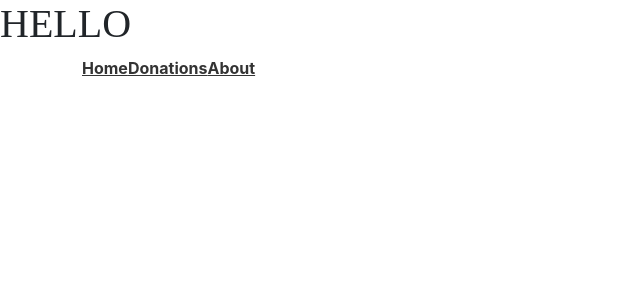
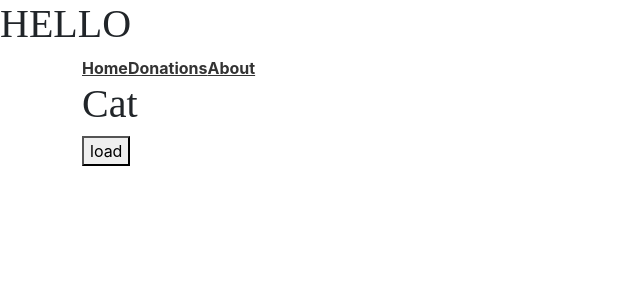
Before and after one commit to heg-web/labo-bfritscher, a Vue app: page /#/cat in a window 1280 px wide. Shown: the top 300 px of the page, without its empty margins (0-640 px from the left). Built offline with nearby package versions, Linux system fonts and the light colour scheme; a web font is replaced by a local one.

Commit message:
axios api demo

```diff
--- a/package.json
+++ b/package.json
@@ -13,6 +13,7 @@
   "dependencies": {
     "@fortawesome/fontawesome-free": "^6.6.0",
     "@popperjs/core": "^2.11.8",
+    "axios": "^1.7.8",
     "bootstrap": "^5.3.3",
     "bootswatch": "^5.3.3",
     "nanoid": "^5.0.8",
--- a/src/components/AppDonation.vue
+++ b/src/components/AppDonation.vue
@@ -30,4 +30,10 @@ export default {
     }
 };
 </script>
-<style></style>
+<style scoped>
+img {
+    width: 30px;
+    height: 30px;
+    margin-right: 10px;
+}
+</style>
--- a/src/router/index.js
+++ b/src/router/index.js
@@ -2,6 +2,7 @@ import { createRouter, createWebHashHistory } from "vue-router";
 import HomeView from "../views/HomeView.vue";
 import AboutView from "../views/AboutView.vue";
 import DonationsView from "../views/DonationsView.vue";
+import CatView from "../views/CatView.vue";
 
 const router = createRouter({
     history: createWebHashHistory(import.meta.env.BASE_URL),
@@ -20,6 +21,11 @@ const router = createRouter({
             path: "/donations",
             name: "donations",
             component: DonationsView
+        },
+        {
+            path: "/cat",
+            name: "cat",
+            component: CatView
         }
     ]
 });
--- /dev/null
+++ b/src/views/CatView.vue
@@ -0,0 +1,39 @@
+<template>
+    <div>
+        <h1>Cat</h1>
+        <button @click="loadData">load</button>
+        <img class="img-fluid" :src="img.url" v-for="img in apiReply" :key="img.id" />
+    </div>
+</template>
+<script>
+import axios from "axios";
+
+export default {
+    name: "CatView",
+    data() {
+        return {
+            apiReply: [],
+            dataLoaded: false,
+            isLoading: false
+        };
+    },
+    methods: {
+        loadData: function () {
+            this.isLoading = true;
+            const promiseResult = axios.get("https://api.thecatapi.com/v1/images/search?limit=10");
+            promiseResult.then((response) => {
+                console.log("reponse");
+                this.apiReply = response.data.concat(this.apiReply);
+                this.dataLoaded = true;
+                this.isLoading = false;
+            });
+            console.log("avant reponse");
+        }
+    }
+};
+</script>
+<style scoped>
+img {
+    max-width: 100px;
+}
+</style>
--- a/src/views/DonationsView.vue
+++ b/src/views/DonationsView.vue
@@ -109,11 +109,6 @@ export default {
 ul {
     list-style-type: none;
 }
-img {
-    width: 30px;
-    height: 30px;
-    margin-right: 10px;
-}
 .flip-list-move,
 .flip-list-enter-active,
 .flip-list-leave-active {
```
Also changed, not shown: 1 other file (tests, documents, lock files or other folders).
